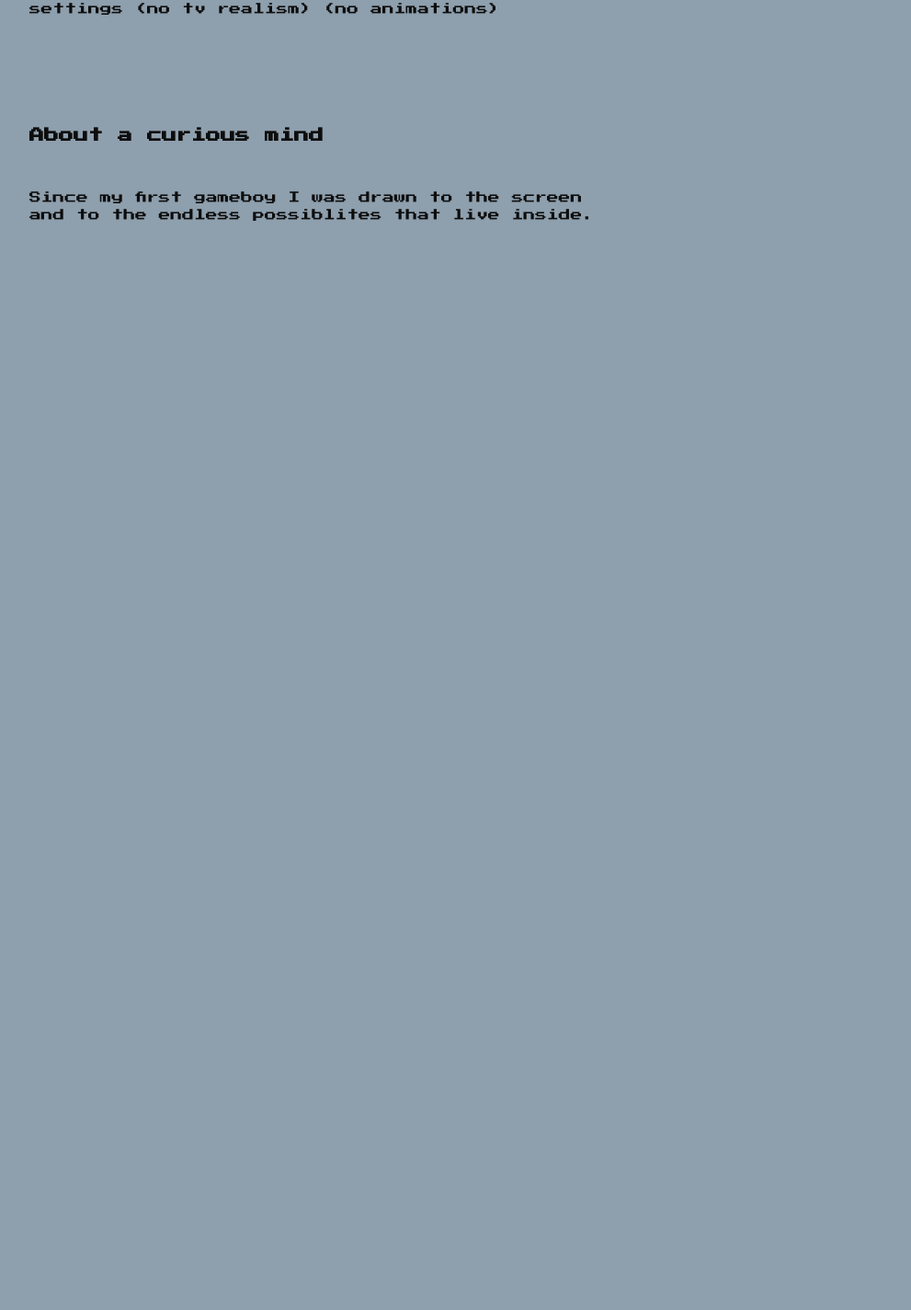
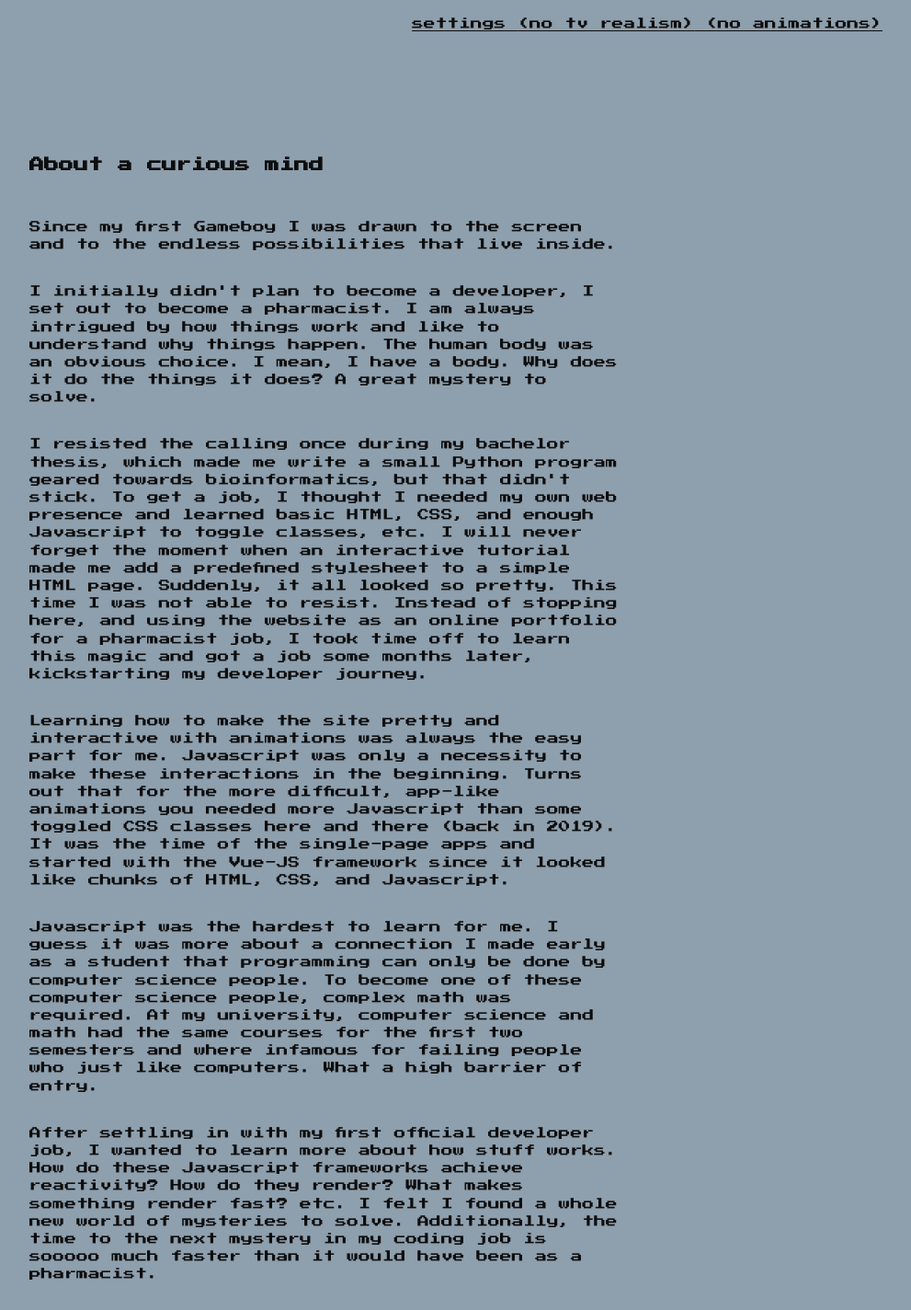
Before and after one commit to copyandpaetow/copyandpaetow.github.io, an Astro site: page /about in a window 1280 px wide. Shown: the whole page at 92% size, without its empty margins (288-1279 px from the left). Before the commit the page ends 808 px from the top, so only its background shows below. Built offline with nearby package versions, Linux system fonts and the light colour scheme; Astro itself is replaced by a stand-in of ours.

Commit message:
fix: extract camera interaction

```diff
--- a/src/features/tv/menu/settings.astro
+++ b/src/features/tv/menu/settings.astro
@@ -33,6 +33,7 @@ const { className = "", animationDefault = true, tvRealismDefault = true } = Ast
 			name="settings-three-dimensional"
 			id="settings-three-dimensional"
 			class="visually-hidden"
+			checked
 		/>
 	</li>
 	<li>
--- a/src/layouts/screen-layout.astro
+++ b/src/layouts/screen-layout.astro
@@ -21,7 +21,7 @@ const { title } = Astro.props;
 		<meta name="generator" content={Astro.generator} />
 		<title>{title}</title>
 	</head>
-	<body class="screen-root screen-content-layout">
+	<body class="screen-root screen-content-layout page">
 		<nav class="navigation details-layout">
 			<details>
 				<summary>
@@ -64,13 +64,15 @@ const { title } = Astro.props;
 		<main>
 			<slot />
 		</main>
-		<slot name="footer" />
+		<footer>
+			<slot name="footer" />
+		</footer>
 	</body>
 </html>
 
 <style is:global>
 	@layer components {
-		body {
+		.page {
 			--save-screen-padding: 0.5rem;
 			--screen-gap: 2rem 0rem;
 
@@ -80,10 +82,14 @@ const { title } = Astro.props;
 			@media (min-width: 28rem) {
 				--save-screen-padding: 2rem;
 			}
-		}
 
-		header {
-			margin-top: 5rem;
+			& header {
+				margin-top: 5rem;
+			}
+
+			& footer {
+				padding-bottom: 5rem;
+			}
 		}
 
 		.full-screen-menu {
@@ -126,6 +132,21 @@ const { title } = Astro.props;
 				height: fit-content;
 				position: sticky;
 				top: 0;
+				grid-column: full-screen;
+				padding: 1rem 2rem;
+				text-align: end;
+			}
+
+			&:not(:has(> [open])) summary {
+				:hover,
+				:focus,
+				:active {
+					background: white;
+				}
+			}
+
+			.visible-closed {
+				text-decoration: underline;
 			}
 		}
 	}
--- a/src/pages/about.astro
+++ b/src/pages/about.astro
@@ -10,10 +10,47 @@ import ScreenLayout from "../layouts/screen-layout.astro";
 	<header slot="header">
 		<h1>About a curious mind</h1>
 	</header>
-	<section>
+	<section class="text-block">
 		<p>
-			Since my first gameboy I was drawn to the screen and to the endless possiblites that live
+			Since my first Gameboy I was drawn to the screen and to the endless possibilities that live
 			inside.
+		</p>
+		<p>
+			I initially didn't plan to become a developer, I set out to become a pharmacist. I am always
+			intrigued by how things work and like to understand why things happen. The human body was an
+			obvious choice. I mean, I have a body. Why does it do the things it does? A great mystery to
+			solve.
+		</p>
+		<p>
+			I resisted the calling once during my bachelor thesis, which made me write a small Python
+			program geared towards bioinformatics, but that didn't stick. To get a job, I thought I needed
+			my own web presence and learned basic HTML, CSS, and enough Javascript to toggle classes, etc.
+			I will never forget the moment when an interactive tutorial made me add a predefined
+			stylesheet to a simple HTML page. Suddenly, it all looked so pretty. This time I was not able
+			to resist. Instead of stopping here, and using the website as an online portfolio for a
+			pharmacist job, I took time off to learn this magic and got a job some months later,
+			kickstarting my developer journey.
+		</p>
+		<p>
+			Learning how to make the site pretty and interactive with animations was always the easy part
+			for me. Javascript was only a necessity to make these interactions in the beginning. Turns out
+			that for the more difficult, app-like animations you needed more Javascript than some toggled
+			CSS classes here and there (back in 2019). It was the time of the single-page apps and started
+			with the Vue-JS framework since it looked like chunks of HTML, CSS, and Javascript.
+		</p>
+		<p>
+			Javascript was the hardest to learn for me. I guess it was more about a connection I made
+			early as a student that programming can only be done by computer science people. To become one
+			of these computer science people, complex math was required. At my university, computer
+			science and math had the same courses for the first two semesters and where infamous for
+			failing people who just like computers. What a high barrier of entry.
+		</p>
+		<p>
+			After settling in with my first official developer job, I wanted to learn more about how stuff
+			works. How do these Javascript frameworks achieve reactivity? How do they render? What makes
+			something render fast? etc. I felt I found a whole new world of mysteries to solve.
+			Additionally, the time to the next mystery in my coding job is sooooo much faster than it
+			would have been as a pharmacist.
 		</p>
 	</section>
 </ScreenLayout>
--- a/src/styles/styles.css
+++ b/src/styles/styles.css
@@ -6,3 +6,4 @@
 @import "./three-dimensional.css" layer(components);
 @import "./tv.css" layer(components);
 @import "./tv-screen.css" layer(components);
+@import "./tv-interactivity.css" layer(components);
--- /dev/null
+++ b/src/styles/tv-interactivity.css
@@ -0,0 +1,23 @@
+:has(#settings-three-dimensional:checked):has(#that-3d-episode:target) {
+	.camera {
+		--block-render-top: block;
+		--block-render-right: block;
+		--block-render-y: "";
+		--block-render-x: "";
+		--perspective: 2000px;
+		--camera-truck: 1200px;
+		--camera-pan: -40deg;
+		--camera-dolly: 1000px;
+		--camera-pedestal: 1130px;
+		--camera-roll: -34deg;
+	}
+
+	.interactive-remote {
+		--block-y-direction: -1;
+	}
+}
+
+.camera:not(:has(#that-3d-episode:target)) .remote-button:not(.power-button) {
+	--block-render-y: none;
+	--block-render-x: none;
+}
--- a/src/styles/tv.css
+++ b/src/styles/tv.css
@@ -36,10 +36,10 @@
 	--screen-module-ratio: 1.1;
 	--screen-height: calc(((var(--tv-width) - 2 * var(--tv-padding)) / var(--screen-module-ratio)));
 	--screen-offset-z: 20px;
+	--screen-text-color: var(--black);
 
 	--speaker-grill-color: var(--grey-85);
 
-	--screen-text-color: var(--black);
 	--tv-button-depth: 5px;
 	--tv-button-gap: 8px;
 	--tv-button-width: 44px;
@@ -102,19 +102,6 @@
 .tv-scene {
 	width: var(--scene-width);
 	padding-block: var(--scene-padding);
-}
-
-:has(#that-3d-episode:target) .camera {
-	--block-render-top: block;
-	--block-render-right: block;
-	--block-render-y: "";
-	--block-render-x: "";
-	--perspective: 2000px;
-	--camera-truck: 1200px;
-	--camera-pan: -40deg;
-	--camera-dolly: 1000px;
-	--camera-pedestal: 1130px;
-	--camera-roll: -34deg;
 }
 
 @keyframes on {
@@ -356,3 +343,8 @@ li.details-layout:has([open])::before {
 		grid-area: vhs-slot;
 	}
 }
+
+:has(#tv-power-button:not(:checked)) .screen-animation {
+	scale: 0 0;
+	animation: on 500ms ease reverse;
+}
--- a/src/styles/utilities.css
+++ b/src/styles/utilities.css
@@ -60,3 +60,8 @@
 .display-contents {
 	display: contents;
 }
+
+.text-block {
+	display: grid;
+	gap: var(--text-gap, 2rem);
+}
```
Also changed, not shown: TODO.ts (+17 -11 lines), src/features/tv/remote/remote-body.astro (+3 -13 lines), src/features/tv/remote/remote.astro (+12 -3 lines), src/features/tv/tv.astro (+7 -15 lines).
